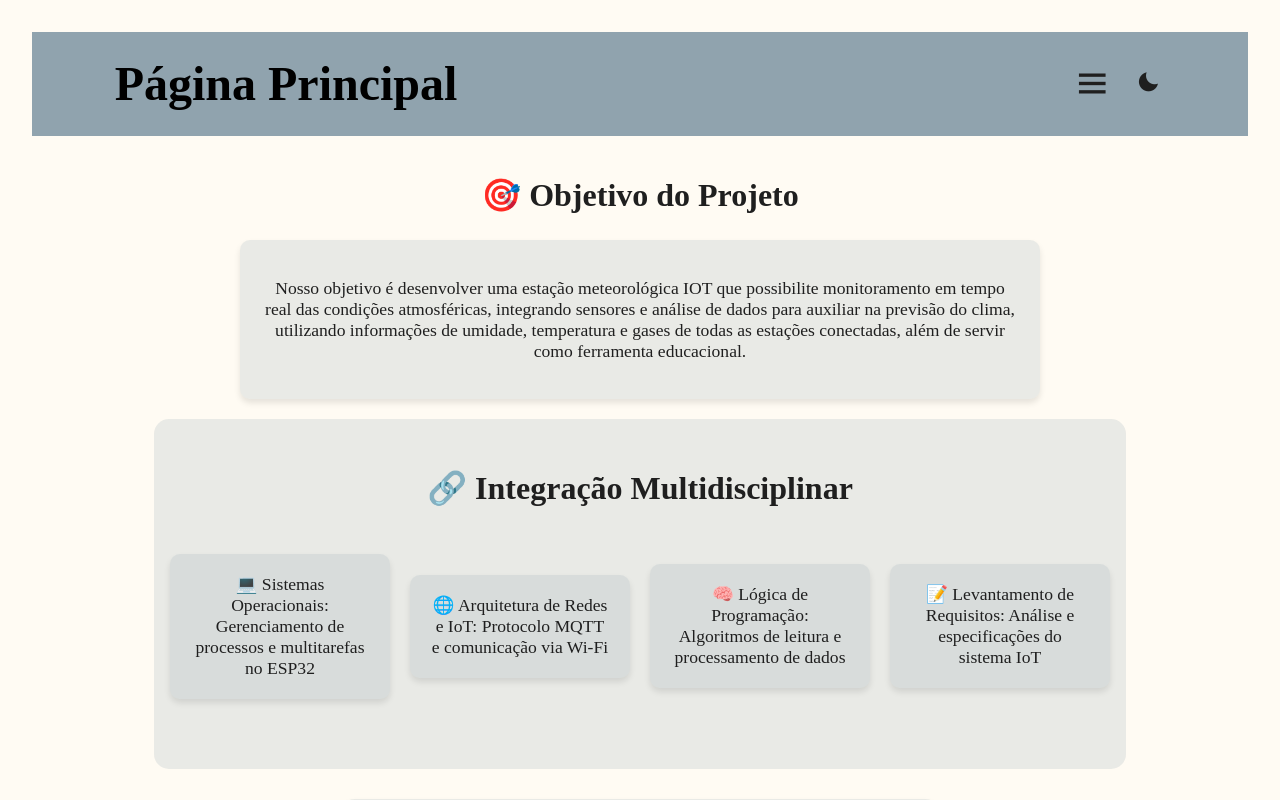
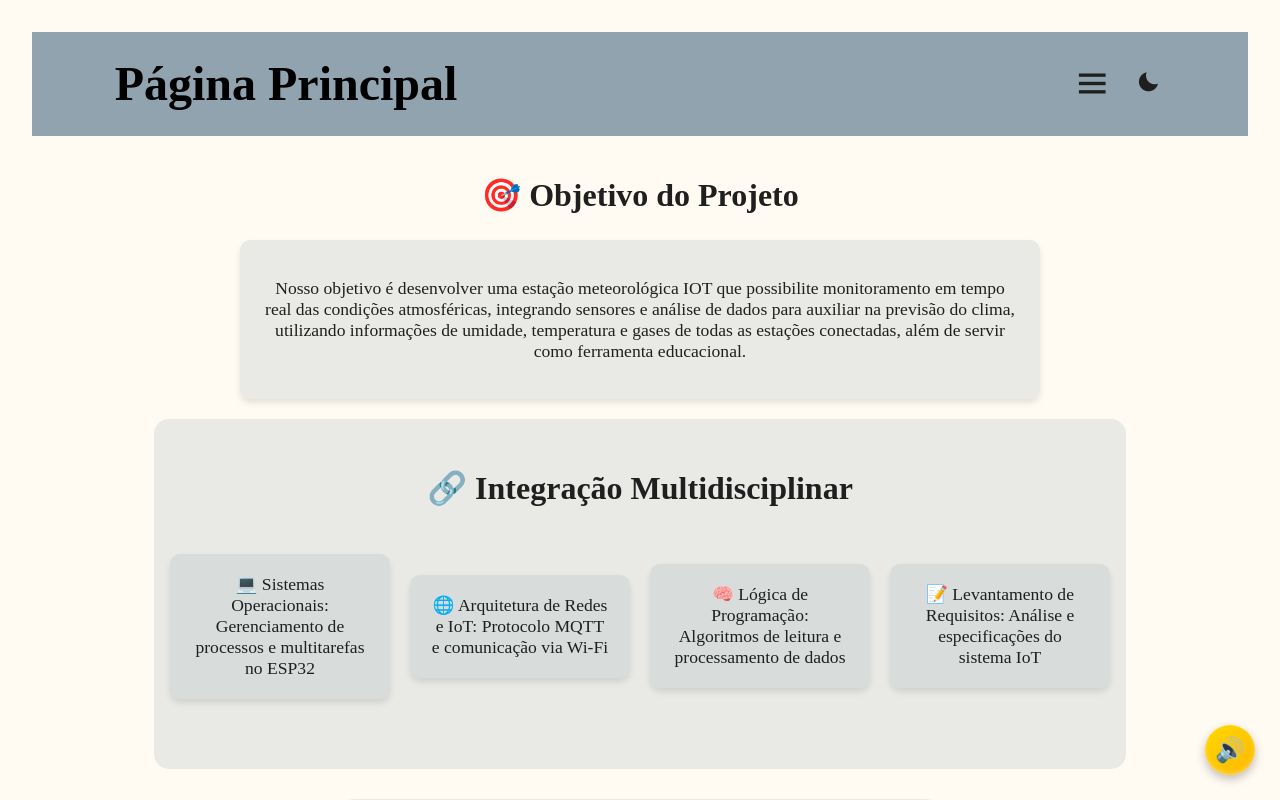
Before and after one commit to Matheus2570/Site-Projeto-IOT, a React (Vite) app: page / in a window 1280 px wide. Shown: the top 800 px of the page. Built offline with nearby package versions, Linux system fonts and the light colour scheme.

Commit message:
Dia 22/10/2025

```diff
--- a/src/components/NavBar.css
+++ b/src/components/NavBar.css
@@ -110,6 +110,46 @@
   color: #ffffff;
 }
 
+/* Easter Egg MyInstants melhorado */
+.easter-egg-container {
+  position: fixed;
+  bottom: 25px;
+  right: 25px;
+  z-index: 100;
+  display: flex;
+  flex-direction: column;
+  align-items: center;
+}
+
+.easter-egg-btn {
+  background: linear-gradient(145deg, #ffd700, #ffb800);
+  border: none;
+  border-radius: 50%;
+  width: 50px;
+  height: 50px;
+  font-size: 1.5em;
+  color: #222;
+  cursor: pointer;
+  box-shadow: 0 4px 10px rgba(0,0,0,0.25), inset 0 -2px 5px rgba(255,255,255,0.3);
+  transition: all 0.3s ease;
+  display: flex;
+  justify-content: center;
+  align-items: center;
+}
+
+.easter-egg-btn:hover {
+  transform: scale(1.2) rotate(10deg);
+  box-shadow: 0 6px 14px rgba(0,0,0,0.35), inset 0 -2px 5px rgba(255,255,255,0.5);
+  background: linear-gradient(145deg, #ffdf40, #ffbf00);
+}
+
+.easter-egg-container iframe {
+  margin-top: 8px;
+  border-radius: 8px;
+
+}
+
+
 /* Responsividade */
 @media (max-width: 768px) {
   .tituloSite { font-size: 2em; }
--- a/src/components/NavBar.jsx
+++ b/src/components/NavBar.jsx
@@ -1,4 +1,3 @@
-// components/NavBar.jsx
 import { Link, useLocation } from "react-router-dom";
 import { useState } from "react";
 import "./NavBar.css";
@@ -7,6 +6,7 @@ import BotaoMudarTema from "./botaoMudaTema";
 export default function NavBar() {
   const [menuAberto, setMenuAberto] = useState(false);
   const location = useLocation(); // pega a rota atual
+  const [mostrarIframe, setMostrarIframe] = useState(false);
 
   const alternarMenu = () => setMenuAberto(!menuAberto);
   const handleClick = () => setMenuAberto(false);
@@ -26,6 +26,7 @@ export default function NavBar() {
   const tituloAtual = titulos[location.pathname] || "Estação Meterológica";
 
   return (
+    <>
       <nav className="navBar">
         <div className="navTopo">
           <h1 className="tituloSite">{tituloAtual}</h1>
@@ -54,5 +55,27 @@ export default function NavBar() {
           </div>
         )}
       </nav>
+
+      {/* Easter Egg do MyInstants */}
+      <div className="easter-egg-container">
+        <button
+          className="easter-egg-btn"
+          onClick={() => setMostrarIframe(!mostrarIframe)}
+        >
+          🔊
+        </button>
+
+        {mostrarIframe && (
+          <iframe
+            src="https://www.myinstants.com/instant/popular-the-weekend-56170/embed/"
+            frameBorder="0"
+            scrolling="no"
+            title="Popular The Weekend"
+            width="110"
+            height="50"
+          ></iframe>
+        )}
+      </div>
+    </>
   );
 }
--- a/src/pages/resultados.css
+++ b/src/pages/resultados.css
@@ -142,6 +142,6 @@
 
   .r-video {
     max-height: 320px;
-    margin-bottom: 30%;
+    margin-bottom: 40%;
   }
 }
```
Lines whose indentation alone changed are shown as unchanged.
